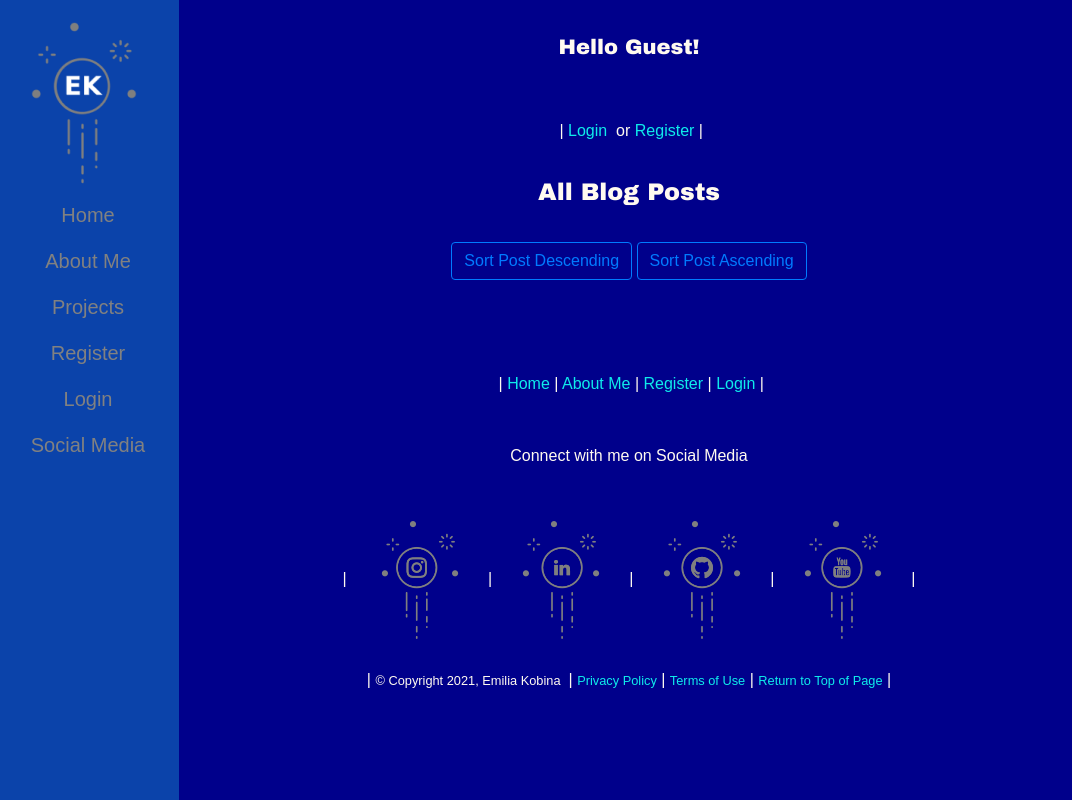
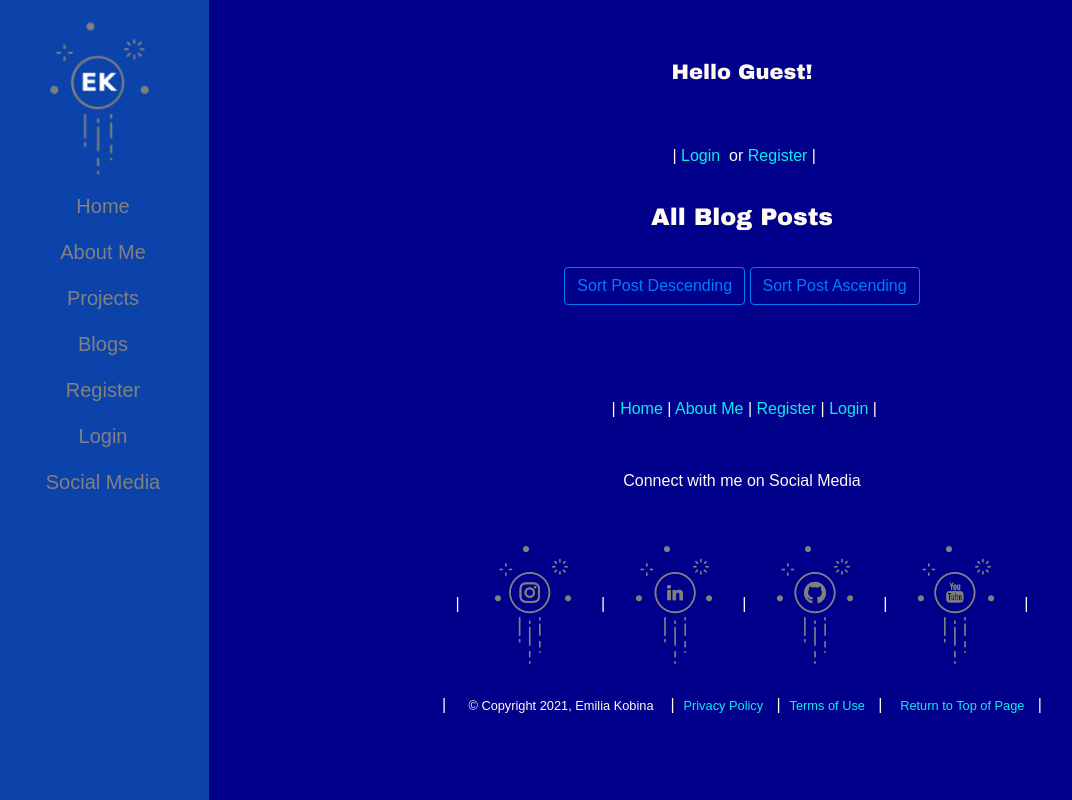
Before and after one commit to emmekay/OnboardManager, a Flask app: page /ascposts in a window 1280 px wide. Shown: the whole page, without its empty margins (11-1083 px from the left). Run offline with Flask 2, Linux system fonts and the light colour scheme; data that the repository does not hold is empty; parts of the project's set-up code (start-up, migrations or seed data) failed here and were passed over; some libraries are stand-ins or nearby versions.

Commit message:
Make images/page reactive, update blog styling, about page, new blog page

```diff
--- a/blog/routes.py
+++ b/blog/routes.py
@@ -8,8 +8,22 @@ from sqlalchemy import desc, asc
 @app.route("/")
 @app.route("/home")
 def home():
+    return render_template('home.html', title='Home')
+
+@app.route("/blogs")
+def blogs():
     posts = Post.query.order_by(asc(Post.date)).all()
-    return render_template('home.html', posts=posts)
+    return render_template('blogs.html', posts=posts, title='Blogs')
+
+@app.route("/descposts")
+def descposts():
+    posts = Post.query.order_by(desc(Post.date)).all()
+    return render_template('blogs.html', posts=posts, title='Blogs')
+
+@app.route("/ascposts")
+def ascposts():
+    posts = Post.query.order_by(asc(Post.date)).all()
+    return render_template('blogs.html', posts=posts, title='Blogs')
 
 
 @app.route("/about")
@@ -19,18 +33,6 @@ def about():
 @app.route("/projects")
 def projects():
     return render_template('projects.html', title='Projects')
-
-@app.route("/descposts")
-def descposts():
-    posts = Post.query.order_by(desc(Post.date)).all()
-    return render_template('home.html', posts=posts)
-
-
-@app.route("/ascposts")
-def ascposts():
-    posts = Post.query.order_by(asc(Post.date)).all()
-    return render_template('home.html', posts=posts)
-
 
 @app.route("/privacy")
 def privacy():
--- a/blog/static/style.css
+++ b/blog/static/style.css
@@ -11,7 +11,11 @@ header {
 }
 
 content {
-    padding-left: 20px;
+    position: absolute;
+    top: 25px;
+    right: 24px;
+    bottom: 25px;
+    left: 250px;
 }
 h1 {
     background-color: da#008b8b;
@@ -62,8 +66,9 @@ p {
 }
 
 img {
-    max-height: 300px;
-    max-width: 600px;
+    width: auto;
+    max-width: 75%;
+    height: auto;
 }
 
 footer {
@@ -136,7 +141,8 @@ a:active {
 .sidebar {
     color: rgb(16, 158, 194);
     height: 100%;
-    width: 190px;
+    width: 220px;
+    max-width: 30%;
     position: fixed;
     z-index: 1;
     top: 0;
@@ -162,13 +168,49 @@ a:active {
 }
 
 /* Style the main content */
-.content {
-    margin-left: 170px; /* Same as the width of the sidenav */
+/*.content {
+    margin-left: 450px; Same as the width of the sidenav
     padding: 0px 10px;
-}
+}*/
 
 /* Add media queries for small screens (when the height of the screen is less than 450px, add a smaller padding and font-size) */
 @media screen and (max-height: 450px) {
     .sidebar {padding-top: 15px;}
     .sidebar a {font-size: 18px;}
+    /*content {padding-top: 15px;}*/
 }
+
+/*Blog Container*/
+.blog.container {
+    color: rgb(16, 158, 194);
+    height: auto;
+    width: auto;
+    z-index: 1;
+    top: 0;
+    left: 0;
+    /*background-color: rgb(135, 168, 228);*/
+    overflow-x: hidden;
+    /*padding-top: 8px;*/
+}
+
+.blog.container h1 {
+    font-size: 26px;
+}
+
+.blog.container p {
+    font-size: 18px;
+}
+/* Style sidebar links */
+.blog.container a {
+    padding: 10px 8px 6px 16px;
+    text-decoration: bold;
+    font-size: 20px;
+    color: #818181;
+    display: block;
+}
+
+/* Style links on mouse-over */
+.blog.container a:hover {
+    font-size: 25px;
+    color: #f1f1f1;
+}
--- a/blog/templates/about.html
+++ b/blog/templates/about.html
@@ -1,8 +1,7 @@
 {% extends "layout.html" %}
 {% block content %}
-    <h1>Hello, World!</h1>
+    <h1>About Me</h1>
 
-    <img src="{{ url_for('static', filename='img/Em.png') }}"></a>
     <img src="{{ url_for('static', filename='img/linkedinbanner.png') }}"></a>
     <br> <p>I’m Emilia. I am a graduate student at Cardiff University where I am pursing my Master of Science degree in Computing.
     The core modules in my Computing curriculum include web development, data visualisation, database management, algorithms
--- /dev/null
+++ b/blog/templates/blogs.html
@@ -0,0 +1,16 @@
+<!-- Home will inherit from layout.html and is used to specify data displayed on this page-->
+{% extends "layout.html" %}
+{% block content %}
+<h1>All Blog Posts</h1>
+<a href="descposts" class="btn btn-outline-primary">Sort Post Descending</a><nbsp>   </nbsp> <a href="ascposts" class="btn btn-outline-primary">Sort Post Ascending</a><br><br> <!-- Ref 8 - Modified code to create buttons-->
+<div class="blog container">
+{% for post in posts %}
+
+<a href="{{ url_for('post', post_id=post.id) }}"><img src="{{ url_for('static', filename='img/' + post.image_file) }}"><br>
+<h1>"{{post.title}}"</a></h1>
+<p>by {{ post.user.username }}</p>
+<p2>{{ post.content }}</p2>
+
+{% endfor %}
+</div>
+{% endblock content %}
--- a/blog/templates/home.html
+++ b/blog/templates/home.html
@@ -1,13 +1,6 @@
 <!-- Home will inherit from layout.html and is used to specify data displayed on this page-->
 {% extends "layout.html" %}
 {% block content %}
-<h1>All Blog Posts</h1>
-<a href="descposts" class="btn btn-outline-primary">Sort Post Descending</a><nbsp>   </nbsp> <a href="ascposts" class="btn btn-outline-primary">Sort Post Ascending</a><br><br> <!-- Ref 8 - Modified code to create buttons-->
-{% for post in posts %}
-<a href="{{ url_for('post', post_id=post.id) }}"><img src="{{ url_for('static', filename='img/' + post.image_file) }}">
-  <p><large>"{{post.title}}"</large></a>&nbsp <br>
-   by {{ post.user.username }}
-{{ post.content }}</p>
+<h1>Welcome to my fabulous life!!!!!!!!</h1>
 
-{% endfor %}
 {% endblock content %}
--- a/blog/templates/layout.html
+++ b/blog/templates/layout.html
@@ -3,7 +3,7 @@
 <html>
 <head>
 <meta charset="utf-8">
-<meta name="viewport" content="width=device-width, initial-scale=1, shrink-to-fit=no"> <!-- Ref # 3 - Bootstrap -->
+<meta name="viewport" content="width=device-width, initial-scale=1">
 <link rel="stylesheet" href="https://stackpath.bootstrapcdn.com/bootstrap/4.4.1/css/bootstrap.min.css"
     integrity="sha384-Vkoo8x4CGsO3+Hhxv8T/Q5PaXtkKtu6ug5TOeNV6gBiFeWPGFN9MuhOf23Q9Ifjh" crossorigin="anonymous">  <!-- Ref # 3 - Bootstrap -->
 <link rel=stylesheet type=text/css href="{{ url_for('static', filename='style.css') }}">
@@ -24,6 +24,7 @@
 </script> <!-- #2 on README - https://code2care.org/pages/add-animated-scrolling-to-html-page-title-script#:~:text= -->
 </head>
 
+<content>
 <body>
     <link rel=stylesheet type=text/css href="{{ url_for('static', filename='style.css') }}">
     <div id="header">
@@ -66,6 +67,7 @@
         <a href="{{ url_for('home') }}">Home</a>
         <a href="{{ url_for('about') }}">About Me</a>
         <a href="{{ url_for('projects') }}">Projects</a>
+        <a href="{{ url_for('blogs') }}">Blogs</a>
         <a href="{{ url_for('admin.index') }}">Admin</a>
         <a href="#social_media">Social Media</a>
         <a href="{{ url_for('logout') }}">Logout</a>
@@ -74,6 +76,7 @@
         <a href="{{ url_for('home') }}">Home</a>
         <a href="{{ url_for('about') }}">About Me</a>
         <a href="{{ url_for('projects') }}">Projects</a>
+        <a href="{{ url_for('blogs') }}">Blogs</a>
         <a href="{{ url_for('register') }}">Register</a>
         <a href="{{ url_for('login') }}">Login</a>
         <!--Social Media Redirect-->
@@ -106,10 +109,10 @@
             <img src="{{ url_for('static', filename='img/twitter_small.png') }}"></a>&nbsp;|-->
             <a href="https://www.youtube.com" target="_blank">
                 <img src="{{ url_for('static', filename='img/youtube_small.png') }}"></a>&nbsp;|
-        <br><br>|&nbsp<small>&copy; Copyright 2021, Emilia Kobina </small>
-        &nbsp;| <small><a href="{{ url_for('privacy') }}">Privacy Policy</a></small>&nbsp;|
-        <small><a href="{{ url_for('terms') }}">Terms of Use</a></small>&nbsp;|
-        <small><a href="{{ url_for('home') }}">Return to Top of Page</a></small>&nbsp;|
+        <br><br>| &nbsp; &nbsp; <small>&copy; Copyright 2021, Emilia Kobina </small>&nbsp;
+        &nbsp;| &nbsp;<small><a href="{{ url_for('privacy') }}">Privacy Policy</a></small>&nbsp; &nbsp;|
+        &nbsp;<small><a href="{{ url_for('terms') }}">Terms of Use</a></small>&nbsp; &nbsp;| &nbsp;
+        &nbsp;<small><a href="{{ url_for('home') }}">Return to Top of Page</a></small>&nbsp; &nbsp;|
 
 
 
@@ -124,7 +127,7 @@
     integrity="sha384-wfSDF2E50Y2D1uUdj0O3uMBJnjuUD4Ih7YwaYd1iqfktj0Uod8GCExl3Og8ifwB6"
     crossorigin="anonymous"></script>  <!-- Ref #3 - Bootstrap -->
 </body>
-
+</content>
 
 
 </html>
--- a/blog/templates/post.html
+++ b/blog/templates/post.html
@@ -1,8 +1,8 @@
 {% extends "layout.html" %}
 {% block content %}
-<img src="{{ url_for('static', filename='img/' + post.image_file) }}" width="100" height="100" />
+<img src="{{ url_for('static', filename='img/' + post.image_file) }}">
 
-<p><large>"{{ post.title }}"</large>&nbsp <br> Author: {{ post.user.username }}<br>
+<h2>"{{ post.title }}"</h2>&nbsp <br> <p>Author: {{ post.user.username }}<br>
 {{ post.content }}</p>
 
 <form method="POST" action="{{ url_for('post_comment', post_id=post.id) }}">
```
Also changed, not shown: blog/static/img/EKlogo.png, blog/static/img/lock.jpg.
